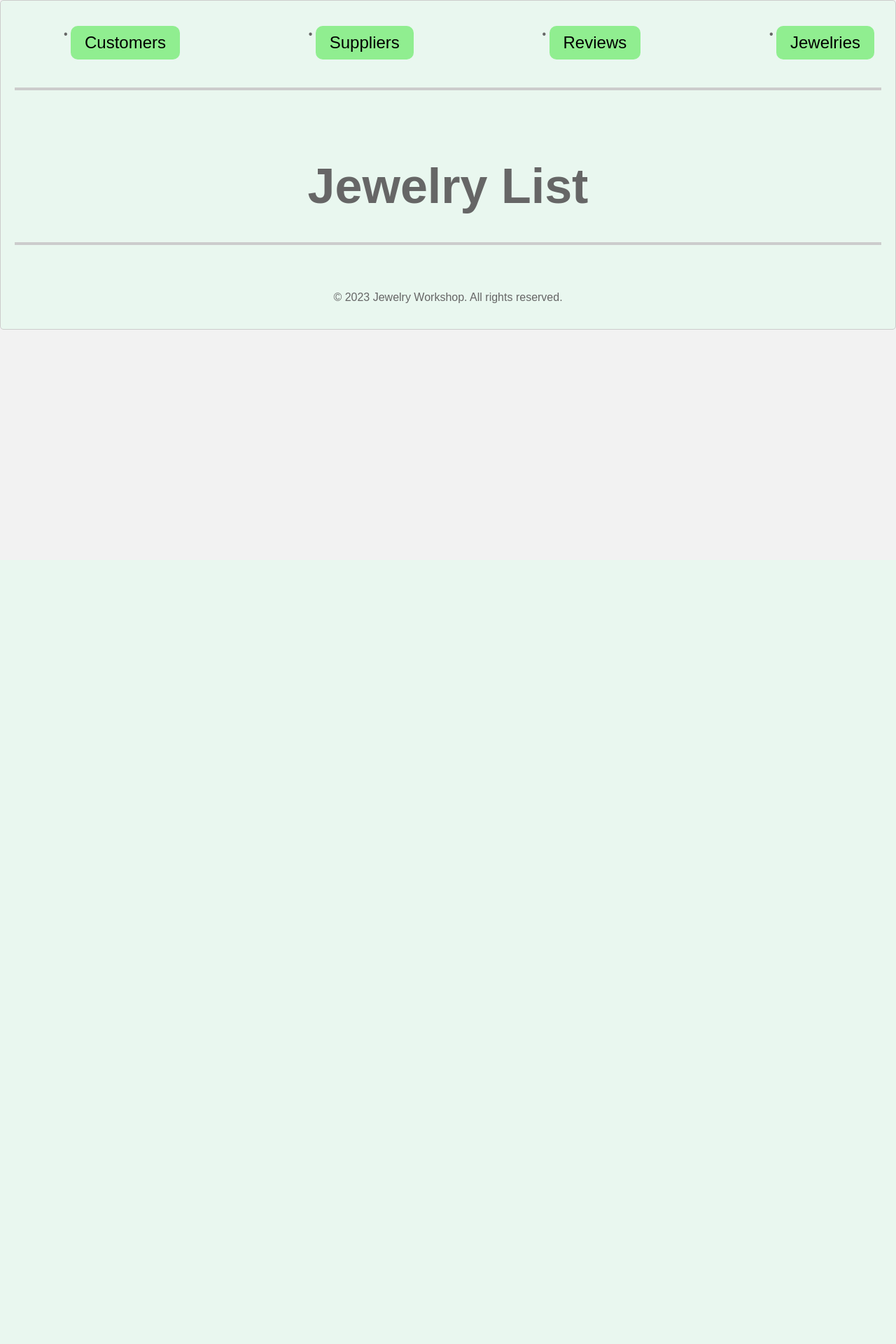
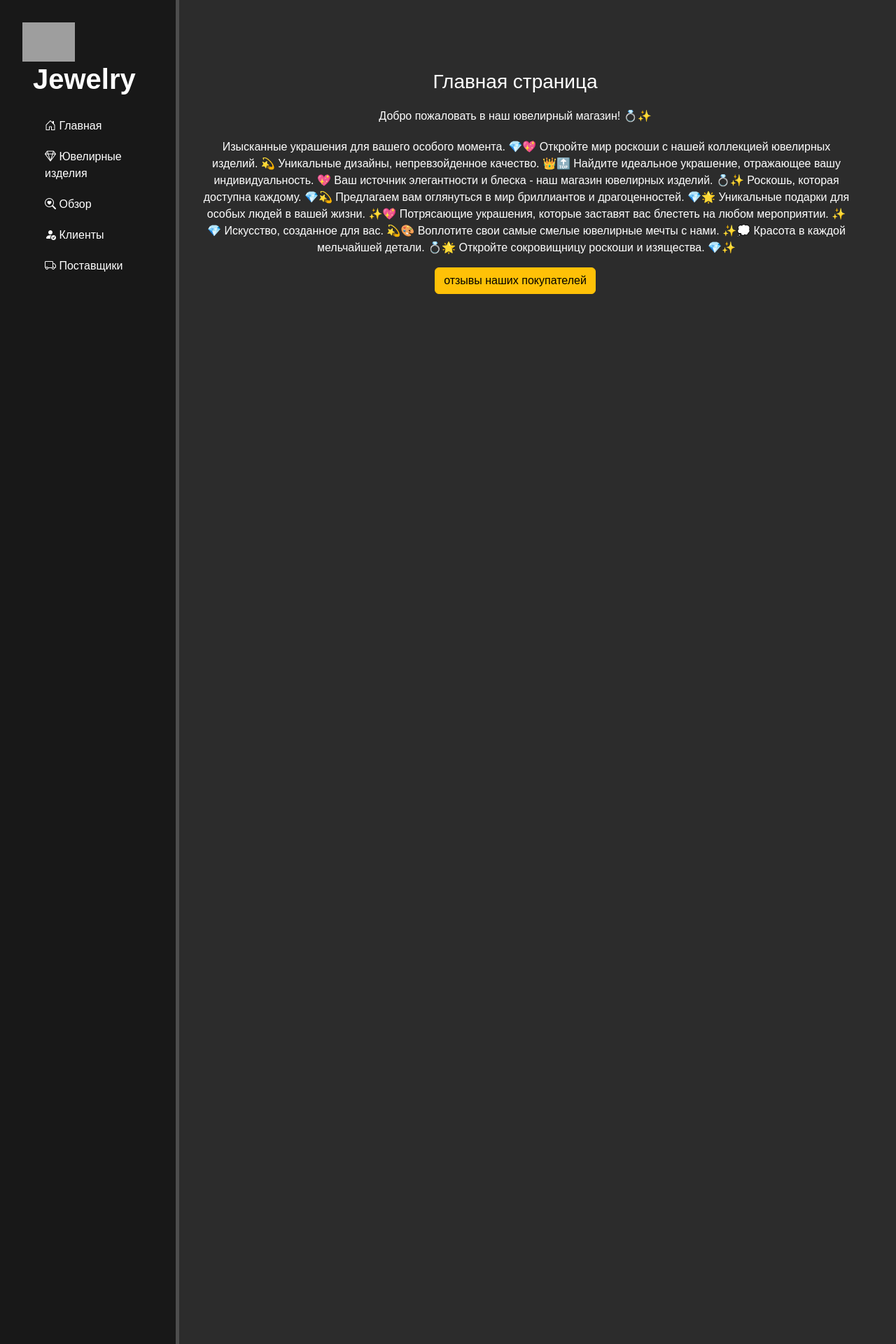
Before and after one commit to lolik-crypto/kurcash, a Django app: page / in a window 1280 px wide. Shown: the top 1920 px of the page at 70% size. Before the commit the page ends 471 px from the top, so only its background shows below. Run offline with Django 4.2, Linux system fonts and the light colour scheme; grey boxes are pictures that could not be loaded.

Commit message:
апап

```diff
--- a/coolsite/coolsite/urls.py
+++ b/coolsite/coolsite/urls.py
@@ -16,11 +16,18 @@ Including another URLconf
 """
 from django.contrib import admin
 from django.urls import path, include
-
+from django.conf.urls.static import static
 from ivelir.views import *
+from coolsite import settings
 
 urlpatterns = [
     path('admin/', admin.site.urls),
     path('', include('ivelir.urls')),
 ]
+if settings.DEBUG:
+    urlpatterns += static(settings.MEDIA_URL, document_root=settings.MEDIA_ROOT)
 handler404 = pageNotFound
+handler500 = server_error_handler
+handler403 = forbidden_error_handler
+handler303 = not_modified_error_handler
+handler302 = redirect_error_handler
--- a/coolsite/ivelir/admin.py
+++ b/coolsite/ivelir/admin.py
@@ -1,7 +1,7 @@
 from django.contrib import admin
-from .models import Jewelry,Customer,Review,Supplier
-
+from.models import Jewelry,Customer,Review,Supplier,User
 admin.site.register(Jewelry)
+admin.site.register(Review)
 admin.site.register(Customer)
 admin.site.register(Supplier)
-admin.site.register(Review)
+admin.site.register(User)
--- /dev/null
+++ b/coolsite/ivelir/forms.py
@@ -0,0 +1,6 @@
+from django import forms
+from django.contrib.auth.models import User
+
+class PurchaseForm(forms.Form):
+    name = forms.CharField(label='Ваше имя')
+    email = forms.EmailField(label='Email')
--- a/coolsite/ivelir/static/css/styles.css
+++ /dev/null
@@ -1,76 +0,0 @@
-body {
-    background-color: #f2f2f2; /* бежевый фон для страницы */
-    font-family: Arial, sans-serif;
-    margin: 0;
-    padding: 0;
-}
-
-.container {
-    max-width: 100%;
-    margin: 0 auto;
-    padding: 20px;
-    border: 1px solid #ccc;
-    border-radius: 5px;
-    background-color: #e9f7ef; /* зеленый фон для контейнера */
-}
-.section {
-    margin-bottom: 40px;
-}
- .links {
-            display: flex;
-            justify-content: space-between;
-            align-items: center;
-            margin-bottom: 20px;
-        }
-
-.section-title {
-    color: #666;
-    font-size: 70px;
-    margin-bottom: 10px;
-    text-align: center;
-}
-
-.section ul {
-    margin-left: 20px;
-}
-
-.section li {
-    padding-left: 10px;
-    position: relative;
-}
-
-.section li:before {
-    content: '\2022';
-    position: absolute;
-    left: 0;
-    top: 3px;
-    color: #666;
-}
-
-.footer {
-    text-align: center;
-    margin-top: 20px;
-    padding-top: 50px;
-    border-top: 4px solid #ccc;
-    color: #666;
-}
-        .links li {
-            display: inline-block;
-            margin: 0 10px;
-        }
-
-        .links li a {
-            display: inline-block;
-            font-size: 24px;
-            padding: 10px 20px;
-            border-radius: 10px;
-            text-decoration: none;
-            color: black;
-            background-color: lightgreen;
-            transition: background-color 0.3s;
-        }
-
-        .links li a:hover {
-            background-color: dodgerblue;
-            color: white;
-        }
--- /dev/null
+++ b/coolsite/ivelir/static/ivelir/css/styles.css
@@ -0,0 +1,71 @@
+body {
+    background-color: #2c2c2c; /* beige background for the page */
+    font-family: Arial, sans-serif;
+    margin: 0;
+    padding: 0;
+
+}
+aside{
+float: left;
+background:#181818;
+width:20%;
+padding:2.5%;
+height: 3300px;
+color: #fff;
+border-right:5px solid #4d4d4d;
+}
+aside h3 {
+margin-top:50px;
+font-size: 28px;
+}
+aside ul {list-style:none}
+aside ul  a {
+color:#fff;
+display:block;
+margin-top:20px;
+transition: transform .5s ease;
+}
+aside img{
+width:75px;
+float:left;
+top: -5px;
+}
+aside .logo{
+font-size:40px;
+margin-left:15px;
+font-weight:  bold;
+position:relative;
+top: -5px;
+}
+aside ul li:hover, aside ul a:hover{
+color: #eb5959;
+text-decoration:none;
+transform:  scale(1.05);
+
+}
+ivelir .features{
+float:left;
+color:#fff;
+margin-top:100px;
+text-align:center;
+width:75%;
+}
+ivelir .features h1{font-size 50px;}
+ivelir .features p {max-width:400px;margin:20px auto}
+
+.alert-warning{
+float:left;
+clear:left;
+width:500px;
+margin:20px 24%;
+text-align:center;
+}
+.customer-box {
+    padding: 10px;
+    margin-bottom: 10px;
+}
+form{
+margin-left:32%;
+width:500px;
+margin-top:50px;
+}
--- a/coolsite/ivelir/templates/index.html
+++ b/coolsite/ivelir/templates/index.html
@@ -1,36 +1,29 @@
 <!DOCTYPE html>
 {% load static %}
-<html lang="en">
-<head>
-    <meta charset="UTF-8">
-    <title>Title</title>
-    <link rel="stylesheet" type="text/css" href="{% static 'css/styles.css' %}">
-</head>
-<body>
-    <div class="container">
-        <div class="section">
-            <ul class="links">
-                <li><a href="{% url 'customer_list' %}">Customers</a></li>
-                <li><a href="{% url 'supplier_list' %}">Suppliers</a></li>
-                <li><a href="{% url 'review_list' %}">Reviews</a></li>
-                <li><a href="{% url 'jewelry_list' %}">Jewelries</a></li>
-            </ul>
-        </div>
-        <div class="footer">
-        </div>
+{% include 'masters.html' %}
+ <title>Главная страница</title>
+<ivelir>
 
-        <div class="section">
-            <h1 class="section-title">Jewelry List</h1>
-            <ul class="jewelry-list">
-                {% for jewelry in jewelries %}
-                    <li>{{ jewelry.name }}</li>
-                {% endfor %}
-            </ul>
-        </div>
+<div class="features">
+    <h3>{{ title }}</h3>
+    <p>Добро пожаловать в наш ювелирный магазин! 💍✨</p>
+<ul>Изысканные украшения для вашего особого момента. 💎💖
+Откройте мир роскоши с нашей коллекцией ювелирных изделий. 💫
+Уникальные дизайны, непревзойденное качество. 👑🔝
+Найдите идеальное украшение, отражающее вашу индивидуальность. 💖
+Ваш источник элегантности и блеска - наш магазин ювелирных изделий. 💍✨
+Роскошь, которая доступна каждому. 💎💫
+Предлагаем вам оглянуться в мир бриллиантов и драгоценностей. 💎🌟
+Уникальные подарки для особых людей в вашей жизни. ✨💖
+Потрясающие украшения, которые заставят вас блестеть на любом мероприятии. ✨💎 Искусство, созданное для вас. 💫🎨
 
-        <footer class="footer">
-            <p>&copy; 2023 Jewelry Workshop. All rights reserved.</p>
-        </footer>
-    </div>
+Воплотите свои самые смелые ювелирные мечты с нами. ✨💭
+Красота в каждой мельчайшей детали. 💍🌟
+Откройте сокровищницу роскоши и изящества. 💎✨</ul>
+    <a href="{% url 'oformlenie' %}"><button class="btn btn-warning">отзывы наших покупателей </button></a>
+
+</div>
+
+</ivelir>
 </body>
 </html>
--- a/coolsite/ivelir/templates/masters.html
+++ b/coolsite/ivelir/templates/masters.html
@@ -1,12 +1,36 @@
 <!DOCTYPE html>
-<html lang="en">
+{% load static %}
 <head>
     <meta charset="UTF-8">
-    <title>Title</title>
-  <h1>Master Page</h1>
-  <p>Master ID: {{ masterid }}</p>
+    <meta name="viewport"
+    content="width=device-width, user-scalable=no, initial-scale=1.0, maximum-scale=1.0, minimum-scale=1.0">
+<meta http-equiv="X-UA-Compatible" content="ie=edge">
+
+
+     <link rel="stylesheet" href="https://cdn.jsdelivr.net/npm/bootstrap@5.3.2/dist/css/bootstrap.min.css" integrity="sha384-T3c6CoIi6uLrA9TneNEoa7RxnatzjcDSCmG1MXxSR1GAsXEV/Dwwykc2MPK8M2HN" crossorigin="anonymous">
+  <link rel="stylesheet" href="https://cdn.jsdelivr.net/npm/bootstrap-icons@1.11.1/font/bootstrap-icons.css" integrity="sha384-4LISF5TTJX/fLmGSxO53rV4miRxdg84mZsxmO8Rx5jGtp/LbrixFETvWa5a6sESd" crossorigin="anonymous">
+    <link rel="stylesheet" type="text/css" href="{% static 'ivelir/css/styles.css' %}">
+    <link rel="icon" type="image/x-icon" href="{% static 'ivelir/img/main.ico' %}">
 </head>
 <body>
+<aside>
+    <img src="{% static '/ivelir/img/logotip.png' %}">
+  <span class="logo">Jewelry</span>
+    <ul>
+         <a href="{% url 'index' %}"><li><i class="bi bi-house-door"></i> Главная </li></a>
+        <a href="{% url 'jewelry_list' %}"><li><i class="bi bi-gem"></i> Ювелирные изделия</li></a>
+         <a href="{% url 'review_list' %}"><li><i class="bi bi-search-heart"></i> Обзор</li></a>
+        <a href="{% url 'customer_list' %}"> <li><i class="bi bi-person-fill-check"></i> Клиенты</li></a>
+        <a href="{% url 'supplier_list' %}"><li><i class="bi bi-truck"></i> Поставщики</li></a>
+
+
+            </ul>
+       <style>
+          a {
+          text-decoration: none;
+          }
+        </style>
+</aside>
 
 </body>
 </html>
--- a/coolsite/ivelir/urls.py
+++ b/coolsite/ivelir/urls.py
@@ -1,13 +1,14 @@
 from django.urls import path
-from django.urls import path
-from .views import index, masters, customer_list, supplier_list, review_list, jewelry_list
+from . import views
 
 urlpatterns = [
-    path('', index, name='index'),
-    path('master/<int:masterid>/', masters, name='masters'),
-    path('customers/', customer_list, name='customer_list'),
-    path('suppliers/', supplier_list, name='supplier_list'),
-    path('reviews/', review_list, name='review_list'),
-    path('jewelries/', jewelry_list, name='jewelry_list'),
+    path('', views.index, name='index'),
+    path('master/<int:masterid>/', views.masters, name='masters'),
+    path('customers/', views.customer_list, name='customer_list'),
+    path('suppliers/', views.supplier_list, name='supplier_list'),
+    path('reviews/', views.review_list, name='review_list'),
+    path('jewelries/', views.jewelry_list, name='jewelry_list'),
+    path('oformlenie/', views.oformlenie, name='oformlenie'),
+    path('purchase_page/', views.purchase_page, name='purchase_page'),
 
 ]
--- a/coolsite/ivelir/views.py
+++ b/coolsite/ivelir/views.py
@@ -1,9 +1,14 @@
-from django.http import HttpResponse, HttpResponseNotFound
-from django.shortcuts import render, redirect
-from .models import Customer, Supplier, Review,Jewelry
+from django.http import HttpResponse, HttpResponseNotFound ,HttpResponseServerError, HttpResponseRedirect, HttpResponseForbidden, HttpResponseNotModified
+from django.shortcuts import render, redirect,reverse
+
+from .forms import PurchaseForm
+from django.contrib.auth.models import User
+from .models import Customer, Supplier, Review, Jewelry, User
+
+
 def jewelry_list(request):
     jewelries = Jewelry.objects.all()
-    return render(request, 'jewelry_list.html', {'jewelries': jewelries})
+    return render(request, 'jewelry_list.html', {'jewelries': jewelries},)
 
 def customer_list(request):
     customers = Customer.objects.all()
@@ -12,14 +17,51 @@ def customer_list(request):
 def supplier_list(request):
     suppliers = Supplier.objects.all()
     return render(request, 'supplier_list.html', {'suppliers': suppliers})
+def oformlenie(request):
+    return render(request, 'oformlenie.html')
 
+
+def purchase_page(request):
+    form = PurchaseForm()
+
+    if request.method == 'POST':
+        form = PurchaseForm(request.POST)
+        if form.is_valid():
+            name = form.cleaned_data['name']
+            email = form.cleaned_data['email']
+            user = User(name=name, email=email)
+            user.save()
+
+            return redirect('purchase_page')
+
+    users = User.objects.all()
+    return render(request, 'purchase_page.html', {'form': form, 'users': users})
 def review_list(request):
     reviews = Review.objects.all()
     return render(request, 'review_list.html', {'reviews': reviews})
 
 def index(request):
-    return render(request,'index.html')
+    data = {
+        'title': 'Главная страница',
+        'values':['some','hello','123']
+    }
+    return render(request,'index.html',data)
 def masters(request,masterid):
     return HttpResponse(f"<h1> Мастер номер </h1><p>{masterid}<p>")
 def pageNotFound(request,exception):
     return HttpResponseNotFound('<h1>Страница не найдена</h1>')
+#500
+def server_error_handler(request):
+    return HttpResponseServerError('<h1>Внутренняя ошибка сервера</h1>')
+
+#403
+def forbidden_error_handler(request, exception):
+    return HttpResponseForbidden('<h1>Доступ запрещен</h1>')
+
+#303
+def not_modified_error_handler(request, exception):
+    return HttpResponseNotModified('<h1>Ресурс не модифицирован</h1>')
+
+#302
+def redirect_error_handler(request, exception):
+    return HttpResponseRedirect('<h1>Перенаправляю на ссылку</h1>')
```
Also changed, not shown: coolsite/coolsite/settings.py (+9 -7 lines), coolsite/ivelir/models.py (+13 -3 lines), coolsite/ivelir/templates/customer_list.html (+14 -34 lines), coolsite/ivelir/templates/jewelry_list.html (+17 -30 lines), coolsite/ivelir/templates/purchase_page.html (added, +86 -0 lines), coolsite/ivelir/templates/review_list.html (+14 -29 lines), coolsite/ivelir/templates/supplier_list.html (+16 -13 lines), coolsite/db.sqlite3, coolsite/ivelir/static/ivelir/img/main.ico (added).
